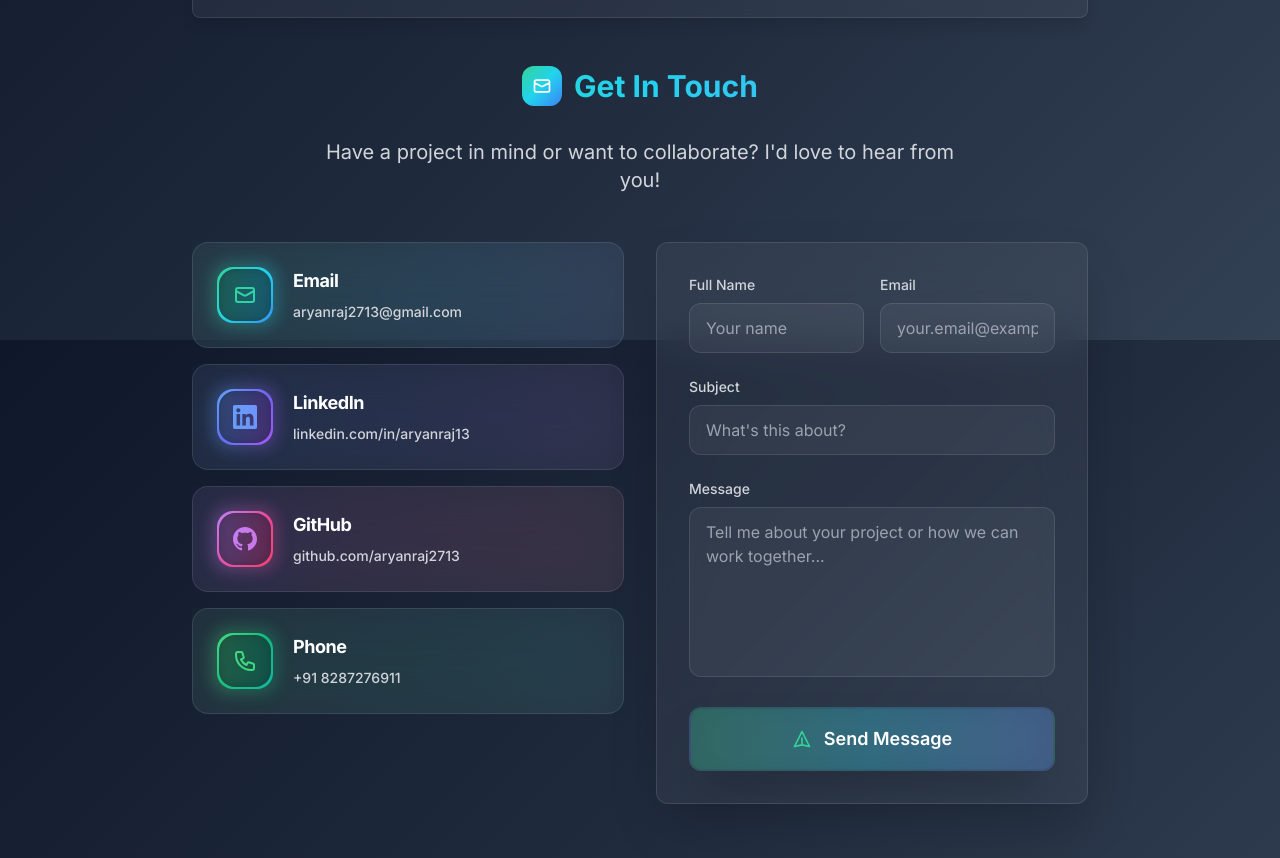
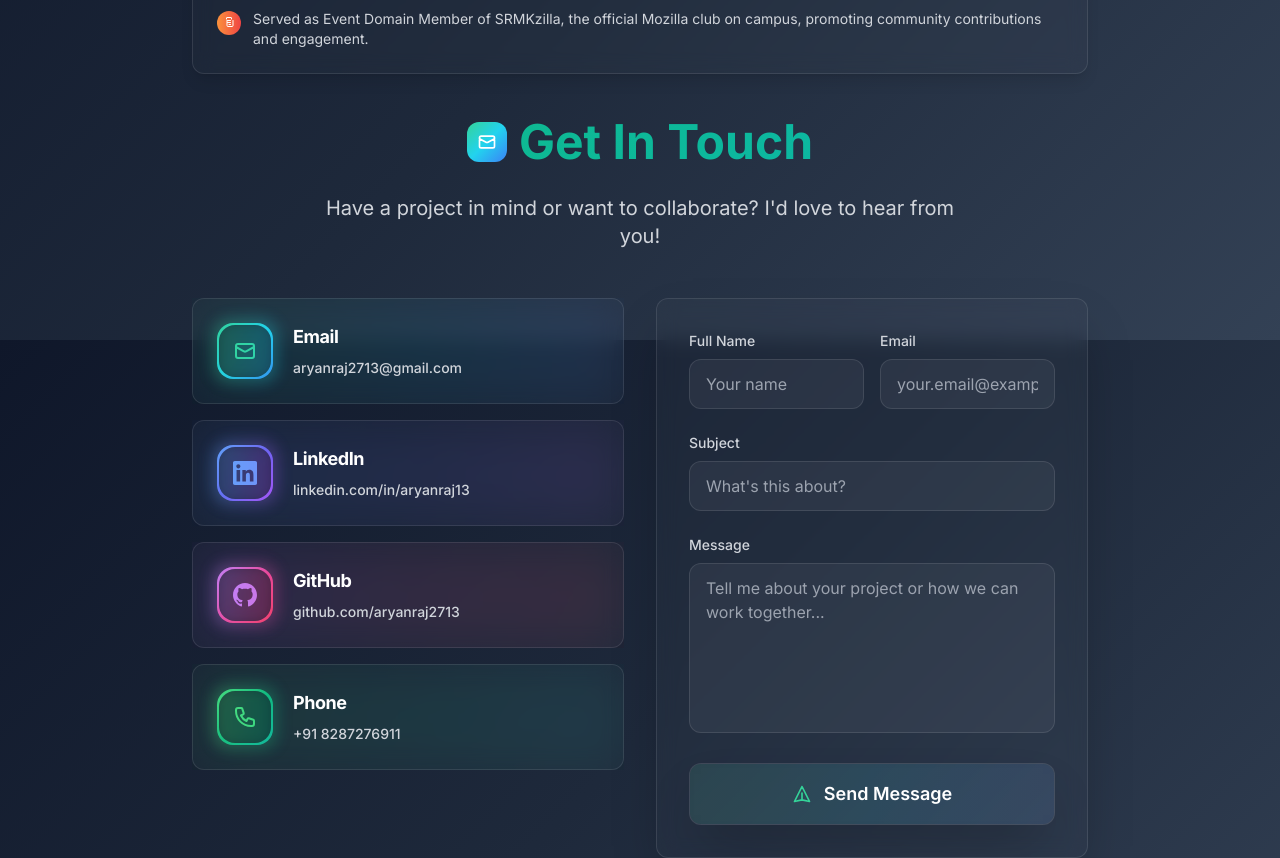
Before and after one commit to aryanraj2713/personal-Portfolio-Website, a Next.js app: page / in a window 1280 px wide. Shown: the part 3660-4518 px from the top of the page. Built offline with nearby package versions, Linux system fonts and the light colour scheme.

Commit message:
⚡ Major Performance Optimizations - Reduced unused JavaScript by 22KB, eliminated legacy polyfills (11KB), improved LCP, optimized fonts, removed Framer Motion, added bundle analyzer, critical CSS loading, and modern browser targeting

```diff
--- a/app/globals.css
+++ b/app/globals.css
@@ -2,28 +2,141 @@
 @tailwind components;
 @tailwind utilities;
 
-@layer base {
-  :root {
-    --background: 220 20% 8%;
-    --foreground: 210 40% 98%;
-    --card: 220 20% 10%;
-    --card-foreground: 210 40% 98%;
-    --popover: 220 20% 10%;
-    --popover-foreground: 210 40% 98%;
-    --primary: 142 76% 36%;
-    --primary-foreground: 355 100% 97%;
-    --secondary: 215 27.9% 16.9%;
-    --secondary-foreground: 210 40% 98%;
-    --muted: 215 27.9% 16.9%;
-    --muted-foreground: 217.9 10.6% 64.9%;
-    --accent: 215 27.9% 16.9%;
-    --accent-foreground: 210 40% 98%;
-    --destructive: 0 62.8% 30.6%;
-    --destructive-foreground: 210 40% 98%;
-    --border: 215 27.9% 16.9%;
-    --input: 215 27.9% 16.9%;
-    --ring: 142 76% 36%;
-    --radius: 0.5rem;
+/* Critical CSS - loaded first for faster rendering */
+:root {
+  --background: 0 0% 3.9%;
+  --foreground: 0 0% 98%;
+  --card: 0 0% 3.9%;
+  --card-foreground: 0 0% 98%;
+  --popover: 0 0% 3.9%;
+  --popover-foreground: 0 0% 98%;
+  --primary: 0 0% 98%;
+  --primary-foreground: 0 0% 9%;
+  --secondary: 0 0% 14.9%;
+  --secondary-foreground: 0 0% 98%;
+  --muted: 0 0% 14.9%;
+  --muted-foreground: 0 0% 63.9%;
+  --accent: 0 0% 14.9%;
+  --accent-foreground: 0 0% 98%;
+  --destructive: 0 62.8% 30.6%;
+  --destructive-foreground: 0 0% 98%;
+  --border: 0 0% 14.9%;
+  --input: 0 0% 14.9%;
+  --ring: 0 0% 83.1%;
+  --chart-1: 12 76% 61%;
+  --chart-2: 173 58% 39%;
+  --chart-3: 197 37% 24%;
+  --chart-4: 43 74% 66%;
+  --chart-5: 27 87% 67%;
+  --radius: 0.5rem;
+}
+
+/* Optimize base styles for performance */
+* {
+  border-color: hsl(var(--border));
+}
+
+body {
+  background-color: hsl(var(--background));
+  color: hsl(var(--foreground));
+  /* Use system fonts as fallback while custom font loads */
+  font-family: system-ui, -apple-system, BlinkMacSystemFont, 'Segoe UI', sans-serif;
+}
+
+/* Critical layout styles */
+html {
+  scroll-behavior: smooth;
+}
+
+/* Defer non-critical animations and effects */
+@media (prefers-reduced-motion: no-preference) {
+  /* Glassmorphism utilities - deferred */
+  .glass {
+    background: rgba(255, 255, 255, 0.02);
+    backdrop-filter: blur(10px);
+    -webkit-backdrop-filter: blur(10px);
+    border: 1px solid rgba(255, 255, 255, 0.1);
+    border-radius: 12px;
+    will-change: transform; /* Optimize for animations */
+  }
+
+  .glass-strong {
+    background: rgba(255, 255, 255, 0.05);
+    backdrop-filter: blur(20px);
+    -webkit-backdrop-filter: blur(20px);
+    border: 1px solid rgba(255, 255, 255, 0.15);
+    border-radius: 16px;
+    will-change: transform;
+  }
+}
+
+/* Performance optimizations */
+.section-title {
+  font-size: clamp(2rem, 5vw, 3rem);
+  font-weight: 700;
+  background: linear-gradient(135deg, #10b981, #06b6d4, #3b82f6);
+  background-clip: text;
+  -webkit-background-clip: text;
+  -webkit-text-fill-color: transparent;
+  background-size: 400% 400%;
+  contain: paint; /* Improve rendering performance */
+}
+
+/* Optimize animations for performance */
+@media (prefers-reduced-motion: no-preference) {
+  .section-title {
+    animation: gradient-shift 8s ease-in-out infinite;
+  }
+
+  @keyframes gradient-shift {
+    0%, 100% { background-position: 0% 50%; }
+    50% { background-position: 100% 50%; }
+  }
+}
+
+/* Container optimizations */
+.page-container {
+  max-width: 1200px;
+  margin: 0 auto;
+  padding: 0 1rem;
+  contain: layout style; /* Improve rendering performance */
+}
+
+/* Reduce layout shifts */
+.skill-tag {
+  min-height: 2.5rem;
+  display: inline-flex;
+  align-items: center;
+  contain: layout;
+}
+
+/* Critical card styles */
+.glass-card {
+  background: rgba(255, 255, 255, 0.03);
+  backdrop-filter: blur(12px);
+  -webkit-backdrop-filter: blur(12px);
+  border: 1px solid rgba(255, 255, 255, 0.12);
+  border-radius: 16px;
+  contain: paint layout;
+}
+
+/* Optimize for mobile performance */
+@media (max-width: 768px) {
+  .glass,
+  .glass-strong,
+  .glass-card {
+    backdrop-filter: blur(8px);
+    -webkit-backdrop-filter: blur(8px);
+  }
+}
+
+/* Hide decorative elements on low-end devices */
+@media (max-width: 480px), (prefers-reduced-motion: reduce) {
+  .section-title {
+    background: #10b981;
+    background-clip: text;
+    -webkit-background-clip: text;
+    animation: none;
   }
 }
 
--- a/app/layout.tsx
+++ b/app/layout.tsx
@@ -2,8 +2,14 @@ import React from 'react'
 import type { Metadata, Viewport } from 'next'
 import { Inter } from 'next/font/google'
 import './globals.css'
+import { PerformanceOptimizer } from '@/components/ui/performance-optimizer'
 
-const inter = Inter({ subsets: ['latin'] })
+const inter = Inter({
+  subsets: ['latin'],
+  display: 'swap', // Improve font loading performance
+  preload: true,
+  fallback: ['system-ui', 'arial']
+})
 
 export const viewport: Viewport = {
   width: 'device-width',
@@ -122,6 +128,7 @@ export default function RootLayout({
         />
       </head>
       <body className={inter.className}>
+        <PerformanceOptimizer />
         {children}
       </body>
     </html>
--- /dev/null
+++ b/components/ui/performance-optimizer.tsx
@@ -0,0 +1,124 @@
+'use client'
+
+import { useEffect } from 'react'
+
+export function PerformanceOptimizer() {
+  useEffect(() => {
+    // Preload critical resources
+    const preloadResources = () => {
+      // Preload the resume PDF
+      const resumeLink = document.createElement('link')
+      resumeLink.rel = 'preload'
+      resumeLink.href = '/Aryan_resume_new.pdf'
+      resumeLink.as = 'document'
+      document.head.appendChild(resumeLink)
+
+      // Preload critical images if any
+      const criticalImages: string[] = [
+        // Add any critical images here
+      ]
+
+      criticalImages.forEach((src: string) => {
+        const link = document.createElement('link')
+        link.rel = 'preload'
+        link.href = src
+        link.as = 'image'
+        document.head.appendChild(link)
+      })
+    }
+
+    // Optimize third-party resources
+    const optimizeThirdParty = () => {
+      // Lazy load any third-party scripts
+      const scripts = document.querySelectorAll('script[data-lazy]')
+      scripts.forEach(script => {
+        const newScript = document.createElement('script')
+        newScript.src = script.getAttribute('data-src')!
+        newScript.async = true
+        document.head.appendChild(newScript)
+      })
+    }
+
+    // Performance monitoring
+    const measurePerformance = () => {
+      if ('performance' in window) {
+        // Measure LCP
+        const observer = new PerformanceObserver((list) => {
+          const entries = list.getEntries()
+          const lastEntry = entries[entries.length - 1]
+
+          // Log performance metrics for debugging
+          if (process.env.NODE_ENV === 'development') {
+            console.log('LCP:', lastEntry.startTime)
+          }
+        })
+
+        try {
+          observer.observe({ entryTypes: ['largest-contentful-paint'] })
+        } catch (e) {
+          // Fallback for browsers that don't support LCP
+        }
+      }
+    }
+
+    // Optimize scroll performance
+    const optimizeScroll = () => {
+      let ticking = false
+
+      const handleScroll = () => {
+        if (!ticking) {
+          requestAnimationFrame(() => {
+            // Handle scroll-based animations efficiently
+            ticking = false
+          })
+          ticking = true
+        }
+      }
+
+      window.addEventListener('scroll', handleScroll, { passive: true })
+
+      return () => {
+        window.removeEventListener('scroll', handleScroll)
+      }
+    }
+
+    // Initialize optimizations
+    preloadResources()
+    optimizeThirdParty()
+    measurePerformance()
+    const cleanupScroll = optimizeScroll()
+
+    return cleanupScroll
+  }, [])
+
+  return null // This component doesn't render anything
+}
+
+// Critical CSS injection for above-the-fold content
+export function CriticalCSS() {
+  return (
+    <style jsx>{`
+      /* Critical above-the-fold styles */
+      .hero-section {
+        min-height: 100vh;
+        display: flex;
+        align-items: center;
+        justify-content: center;
+      }
+
+      .nav-container {
+        position: fixed;
+        top: 0;
+        width: 100%;
+        z-index: 50;
+      }
+
+      /* Prevent layout shift */
+      .content-container {
+        max-width: 1200px;
+        margin: 0 auto;
+        padding: 0 1rem;
+      }
+    `}</style>
+  )
+}
--- a/next.config.js
+++ b/next.config.js
@@ -1,8 +1,52 @@
+const withBundleAnalyzer = require('@next/bundle-analyzer')({
+  enabled: process.env.ANALYZE === 'true',
+})
+
 /** @type {import('next').NextConfig} */
 const nextConfig = {
+  // Performance optimizations
+  swcMinify: true, // Use SWC for minification (faster than Terser)
+
+  // Compiler optimizations
+  compiler: {
+    removeConsole: process.env.NODE_ENV === 'production', // Remove console.log in production
+  },
+
+  // Modern JavaScript targets to reduce polyfills
+  env: {
+    BROWSERSLIST_CONFIG: './.browserslistrc'
+  },
+
+  // Image optimization
+  images: {
+    formats: ['image/webp', 'image/avif'],
+    deviceSizes: [640, 750, 828, 1080, 1200, 1920, 2048, 3840],
+    imageSizes: [16, 32, 48, 64, 96, 128, 256, 384],
+  },
+
+  // Bundle analyzer for production builds
+  bundlePagesRouterDependencies: true,
+
+  // Experimental features for better performance
   experimental: {
-    appDir: true,
+    optimizeCss: true, // Enable CSS optimization
+    optimizePackageImports: ['lucide-react'], // Tree shake lucide icons
+  },
+
+  // Headers for better caching
+  async headers() {
+    return [
+      {
+        source: '/(.*)',
+        headers: [
+          {
+            key: 'Cache-Control',
+            value: 'public, max-age=31536000, immutable',
+          },
+        ],
+      },
+    ]
   },
 }
 
-module.exports = nextConfig
+module.exports = withBundleAnalyzer(nextConfig)
```
Also changed, not shown: package.json (+12 -10 lines), .browserslistrc (added), 1 other file (tests, documents, lock files or other folders).
